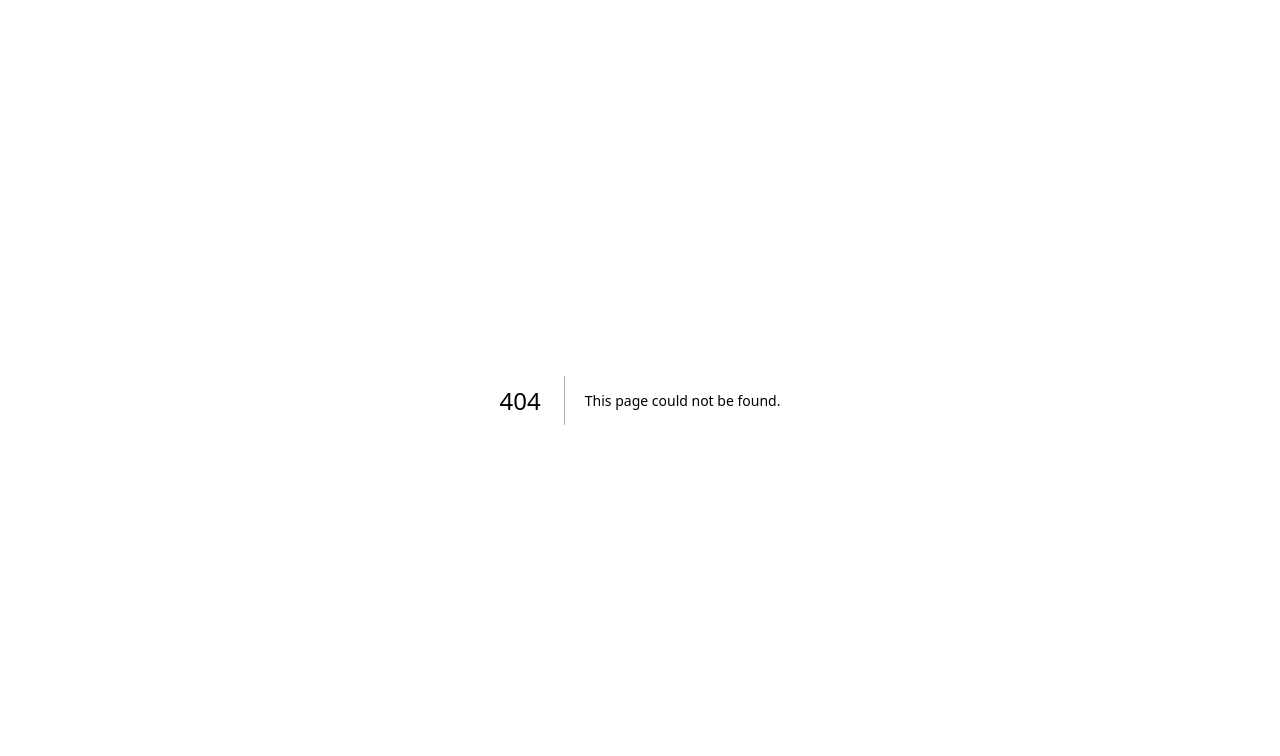
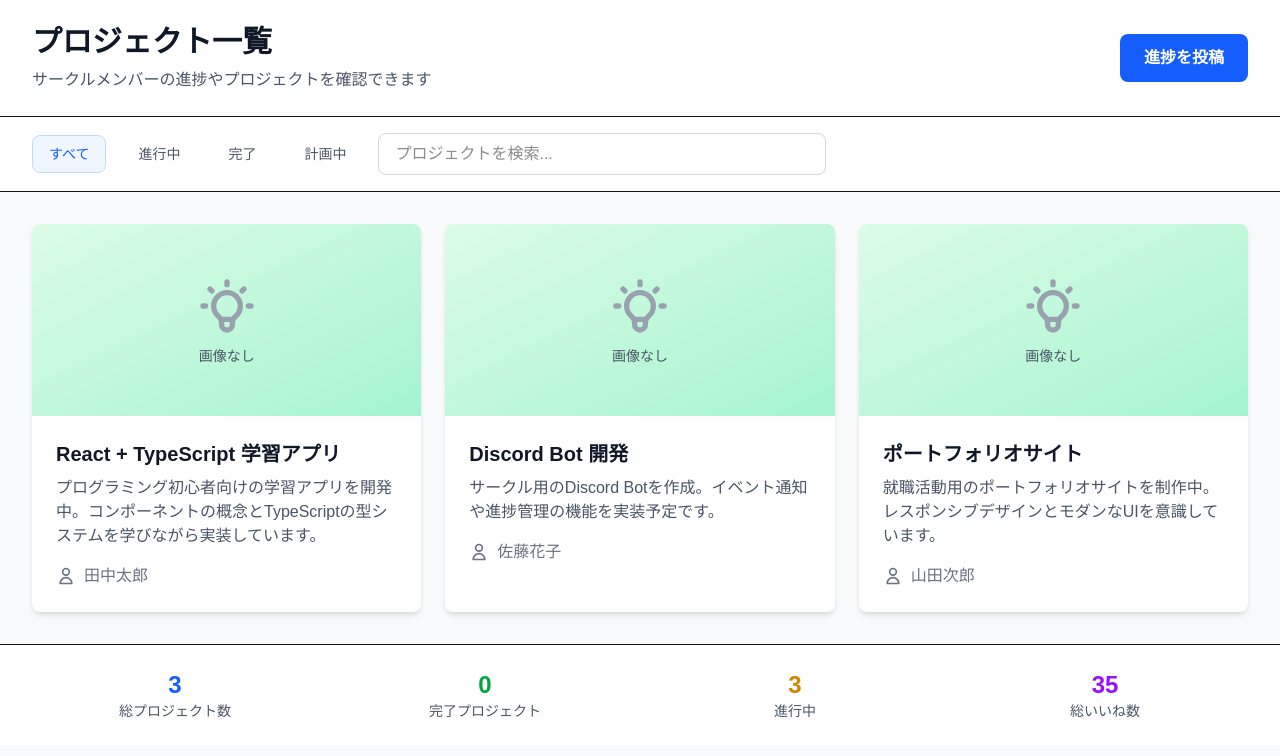
Before and after one commit to develoop-official/develop-site, a Next.js app: page /projects in a window 1280 px wide. Before the commit this address had no page. Shown: the top 756 px of the page. Built offline with nearby package versions, Linux system fonts and the light colour scheme.

Commit message:
fix(projects): IdeaCard のprops不一致を解消（ideaではなく個別props渡し）

```diff
--- /dev/null
+++ b/app/projects/page.tsx
@@ -0,0 +1,165 @@
+/**
+ * @file projects/page.tsx
+ * @description プロジェクト一覧ページ - サークルメンバーの進捗・プロジェクトを一覧表示
+ */
+
+import Link from 'next/link';
+import  IdeaCard  from '../components/elements/IdeaCard';
+import { JSX } from 'react';
+
+/**
+ * プロジェクト一覧ページコンポーネント
+ * @returns {JSX.Element} プロジェクト一覧ページコンポーネント
+ */
+export default function ProjectsPage(): JSX.Element {
+  // 仮のプロジェクトデータ（後でSupabaseから取得）
+  const projects = [
+    {
+      id: 1,
+      title: 'React + TypeScript 学習アプリ',
+      description: 'プログラミング初心者向けの学習アプリを開発中。コンポーネントの概念とTypeScriptの型システムを学びながら実装しています。',
+      author: '田中太郎',
+      authorAvatar: '/images/avatars/user1.jpg',
+      tags: ['React', 'TypeScript', '学習アプリ'],
+      progress: 75,
+      lastUpdated: '2024-12-15',
+      likes: 12,
+      comments: 5
+    },
+    {
+      id: 2,
+      title: 'Discord Bot 開発',
+      description: 'サークル用のDiscord Botを作成。イベント通知や進捗管理の機能を実装予定です。',
+      author: '佐藤花子',
+      authorAvatar: '/images/avatars/user2.jpg',
+      tags: ['Discord.js', 'Node.js', 'Bot'],
+      progress: 45,
+      lastUpdated: '2024-12-14',
+      likes: 8,
+      comments: 3
+    },
+    {
+      id: 3,
+      title: 'ポートフォリオサイト',
+      description: '就職活動用のポートフォリオサイトを制作中。レスポンシブデザインとモダンなUIを意識しています。',
+      author: '山田次郎',
+      authorAvatar: '/images/avatars/user3.jpg',
+      tags: ['HTML', 'CSS', 'JavaScript', 'レスポンシブ'],
+      progress: 90,
+      lastUpdated: '2024-12-16',
+      likes: 15,
+      comments: 7
+    }
+  ];
+
+  return (
+    <div className="min-h-screen bg-gray-50">
+      {/* ヘッダー */}
+      <div className="bg-white shadow-sm border-b">
+        <div className="max-w-7xl mx-auto px-4 sm:px-6 lg:px-8 py-6">
+          <div className="flex items-center justify-between">
+            <div>
+              <h1 className="text-3xl font-bold text-gray-900">プロジェクト一覧</h1>
+              <p className="mt-2 text-gray-600">
+                サークルメンバーの進捗やプロジェクトを確認できます
+              </p>
+            </div>
+            <Link
+              href="/projects/create"
+              className="bg-blue-600 text-white px-6 py-3 rounded-lg font-semibold hover:bg-blue-700 transition-colors"
+            >
+              進捗を投稿
+            </Link>
+          </div>
+        </div>
+      </div>
+
+      {/* フィルター・検索 */}
+      <div className="bg-white border-b">
+        <div className="max-w-7xl mx-auto px-4 sm:px-6 lg:px-8 py-4">
+          <div className="flex flex-wrap items-center gap-4">
+            <div className="flex items-center space-x-4">
+              <button className="px-4 py-2 text-sm font-medium text-blue-600 bg-blue-50 rounded-lg border border-blue-200">
+                すべて
+              </button>
+              <button className="px-4 py-2 text-sm font-medium text-gray-600 hover:text-gray-900 hover:bg-gray-50 rounded-lg">
+                進行中
+              </button>
+              <button className="px-4 py-2 text-sm font-medium text-gray-600 hover:text-gray-900 hover:bg-gray-50 rounded-lg">
+                完了
+              </button>
+              <button className="px-4 py-2 text-sm font-medium text-gray-600 hover:text-gray-900 hover:bg-gray-50 rounded-lg">
+                計画中
+              </button>
+            </div>
+
+            <div className="flex-1 max-w-md">
+              <input
+                type="text"
+                placeholder="プロジェクトを検索..."
+                className="w-full px-4 py-2 border border-gray-300 rounded-lg focus:ring-2 focus:ring-blue-500 focus:border-transparent"
+              />
+            </div>
+          </div>
+        </div>
+      </div>
+
+      {/* プロジェクト一覧 */}
+      <div className="max-w-7xl mx-auto px-4 sm:px-6 lg:px-8 py-8">
+        {projects.length > 0 ? (
+          <div className="grid grid-cols-1 md:grid-cols-2 lg:grid-cols-3 gap-6">
+            {projects.map((project) => (
+              <IdeaCard key={project.id} title={project.title} description={project.description} author={project.author} />
+            ))}
+          </div>
+        ) : (
+          <div className="text-center py-12">
+            <div className="text-gray-400 text-6xl mb-4">💡</div>
+            <h3 className="text-lg font-medium text-gray-900 mb-2">
+              プロジェクトがありません
+            </h3>
+            <p className="text-gray-600 mb-6">
+              最初の進捗を投稿してみましょう！
+            </p>
+            <Link
+              href="/projects/create"
+              className="bg-blue-600 text-white px-6 py-3 rounded-lg font-semibold hover:bg-blue-700 transition-colors"
+            >
+              進捗を投稿
+            </Link>
+          </div>
+        )}
+      </div>
+
+      {/* 統計情報 */}
+      <div className="bg-white border-t">
+        <div className="max-w-7xl mx-auto px-4 sm:px-6 lg:px-8 py-6">
+          <div className="grid grid-cols-1 md:grid-cols-4 gap-6 text-center">
+            <div>
+              <div className="text-2xl font-bold text-blue-600">{projects.length}</div>
+              <div className="text-sm text-gray-600">総プロジェクト数</div>
+            </div>
+            <div>
+              <div className="text-2xl font-bold text-green-600">
+                {projects.filter(p => p.progress === 100).length}
+              </div>
+              <div className="text-sm text-gray-600">完了プロジェクト</div>
+            </div>
+            <div>
+              <div className="text-2xl font-bold text-yellow-600">
+                {projects.filter(p => p.progress > 0 && p.progress < 100).length}
+              </div>
+              <div className="text-sm text-gray-600">進行中</div>
+            </div>
+            <div>
+              <div className="text-2xl font-bold text-purple-600">
+                {projects.reduce((sum, p) => sum + p.likes, 0)}
+              </div>
+              <div className="text-sm text-gray-600">総いいね数</div>
+            </div>
+          </div>
+        </div>
+      </div>
+    </div>
+  );
+}
```
